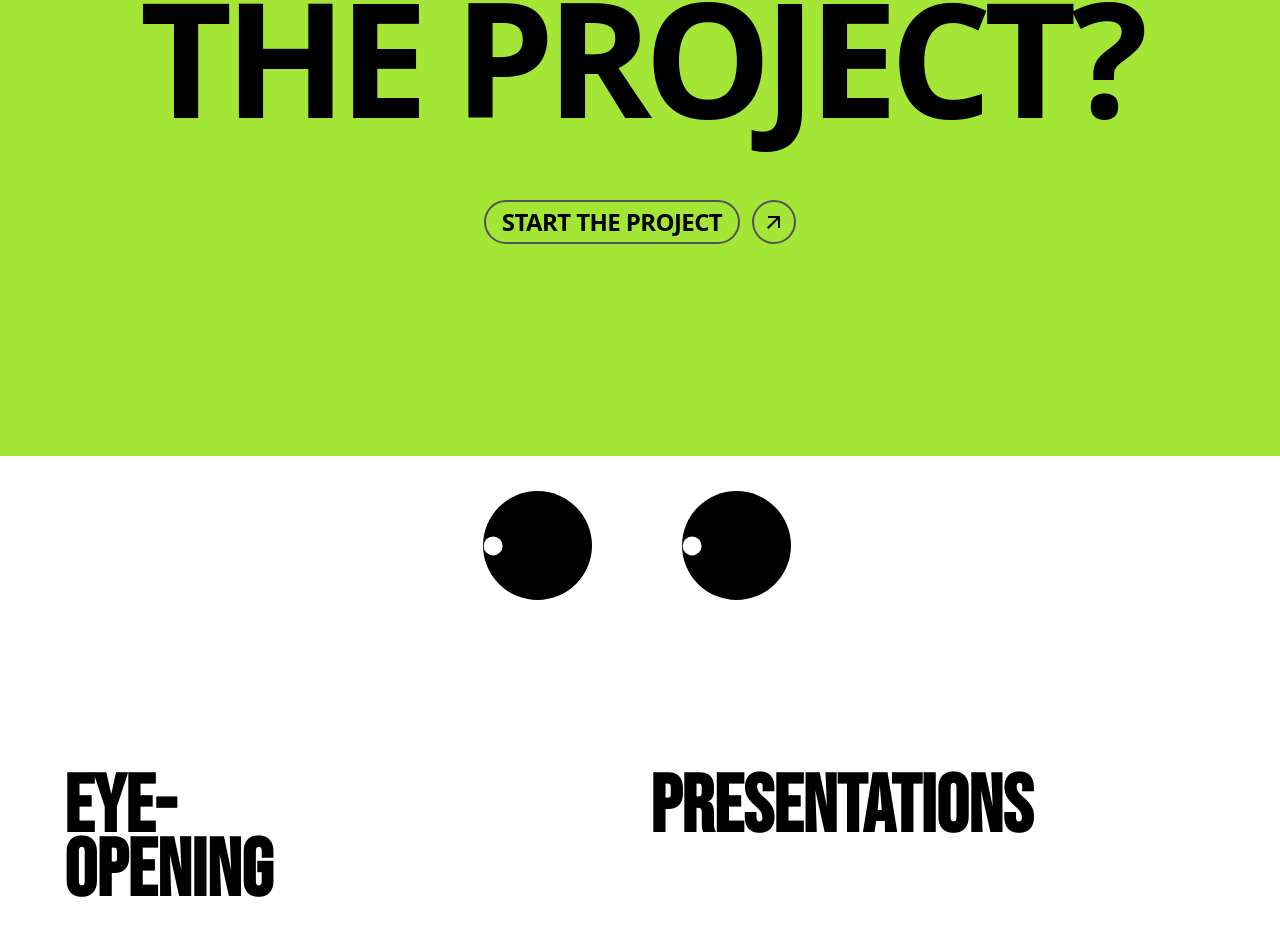
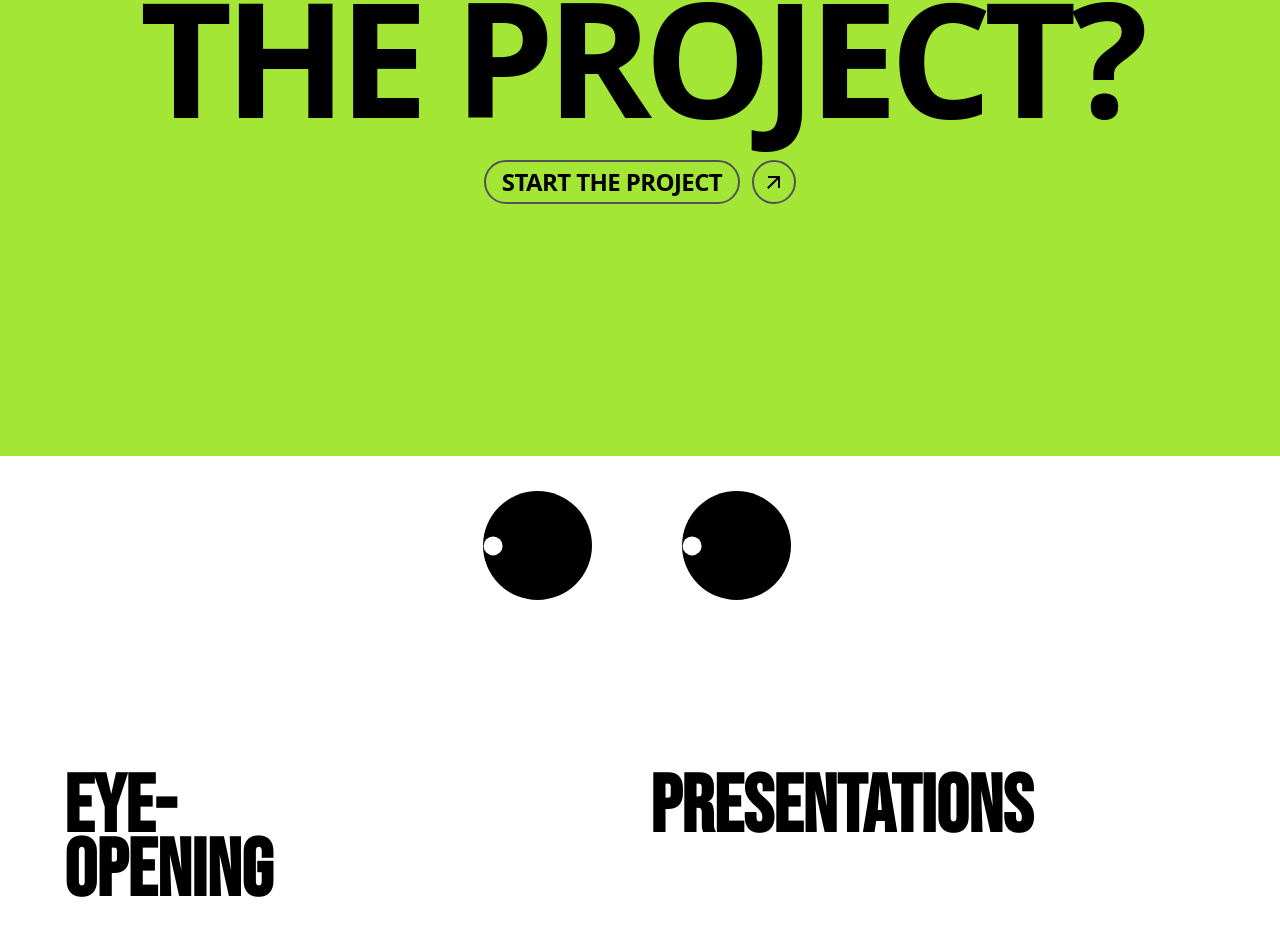
Before and after one commit to TejasMore477/Minor-Project-5-Ochi-UI-React, a React (Vite) app: page / in a window 1280 px wide. Shown: the part 5844-6780 px from the top of the page. Built offline with nearby package versions, Linux system fonts and the light colour scheme.

Commit message:
eyes ui changes

```diff
--- a/src/components/StartProject.jsx
+++ b/src/components/StartProject.jsx
@@ -43,11 +43,11 @@ function StartProject() {
         <h1 className='font-extrabold md:text-[12.5vw] text-[18vw] uppercase md:leading-[10vw] leading-[17vw] text-center tracking-tighter'>to start</h1>
         <h1 className='font-extrabold md:text-[12.5vw] text-[18vw] uppercase md:leading-[10vw] leading-[17vw] text-center tracking-tighter'>the project?</h1>
 
-        <div  data-scroll data-scroll-section data-scroll-speed=".6" className='absolute md:top-[40%] top-[75%] md:left-[35%] left-[10%] md:-translate-x-[50%] -translate-y-[70%] flex items-center justify-center gap-5'>
+        <div  data-scroll data-scroll-section data-scroll-speed=".6" className='absolute md:top-[40%] top-[85%] md:left-[35%] left-[10%] md:-translate-x-[50%] -translate-y-[70%] flex items-center justify-center gap-5'>
           {elements}
         </div>
 
-        <div id='startProject' className='flex items-center justify-center gap-3 group mt-20'>
+        <div id='startProject' className='flex items-center justify-center gap-3 group mt-10'>
                 <button className='px-4 py-1  text-2xl rounded-full border-2 border-zinc-600 uppercase tracking-tight font-semibold group-hover:bg-black group-hover:text-white transition duration-700 '>start the project</button>
                 <div className='rounded-full border-2 border-zinc-600 p-2 text-2xl font-semibold group-hover:bg-black group-hover:text-white transition duration-700 '>
                     <MdArrowOutward />
```
